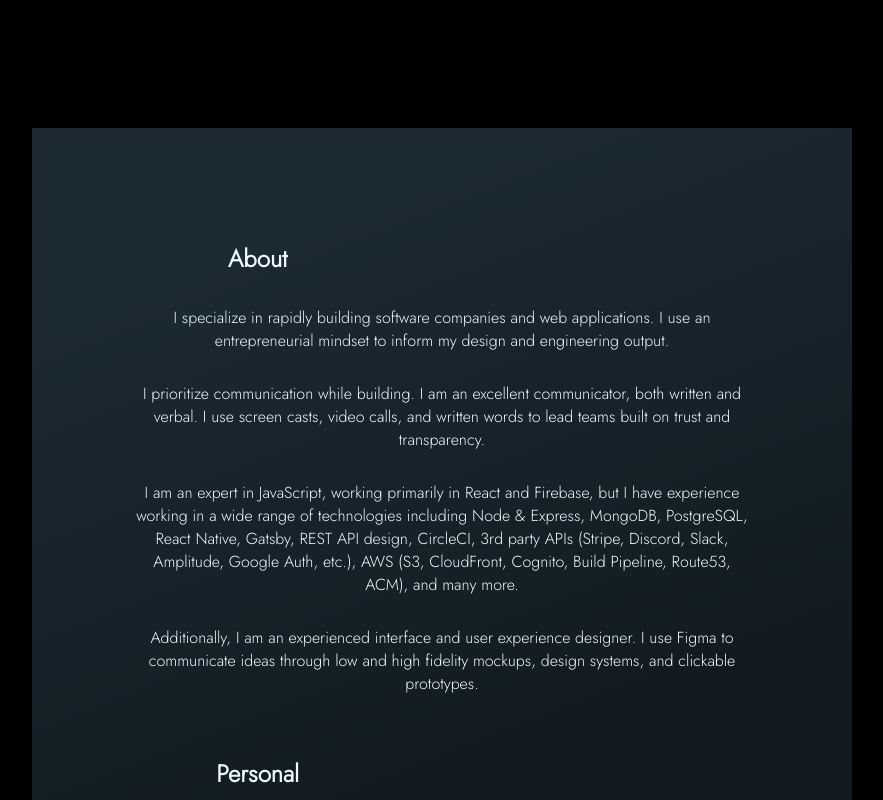
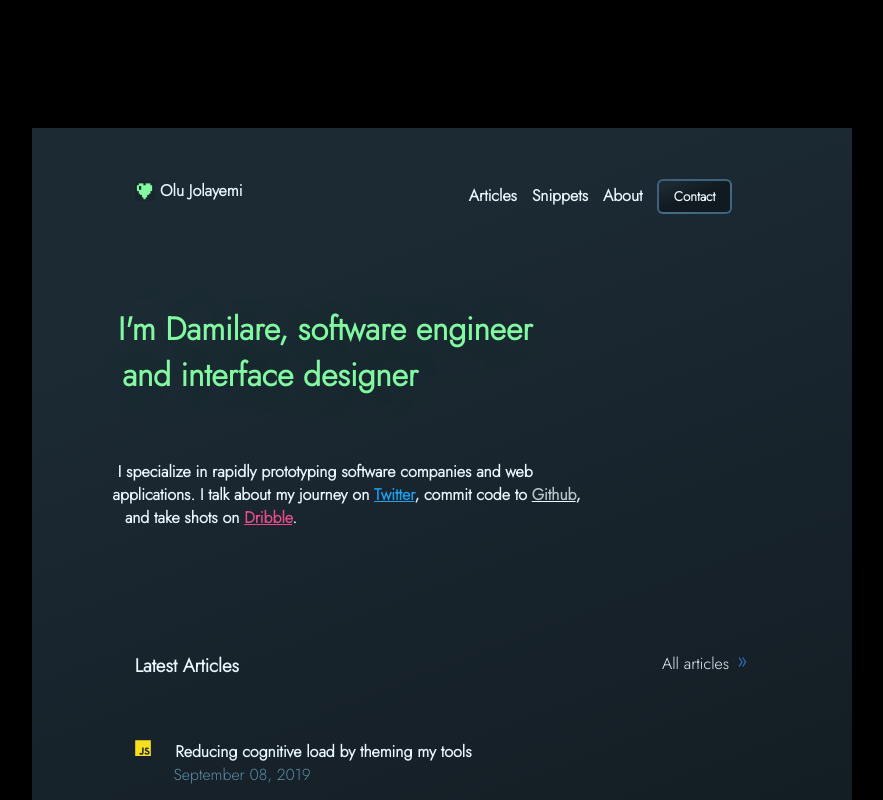
Before and after one commit to olu-damilare/PseudoPortfolio, a React (Create React App) app: page / in a window 1280 px wide. Shown: the top 800 px of the page, without its empty margins (198-1081 px from the left). Built offline with nearby package versions, Linux system fonts and the light colour scheme.

Commit message:
test view of other components

```diff
--- a/src/index.js
+++ b/src/index.js
@@ -9,9 +9,7 @@ import About from './about';
 
 ReactDOM.render(
   <React.StrictMode>
-    {/* <App /> */}
-    <About />
-    {/* <Articles /> */}
+    <App />
   </React.StrictMode>,
   document.getElementById('root')
 );
```
